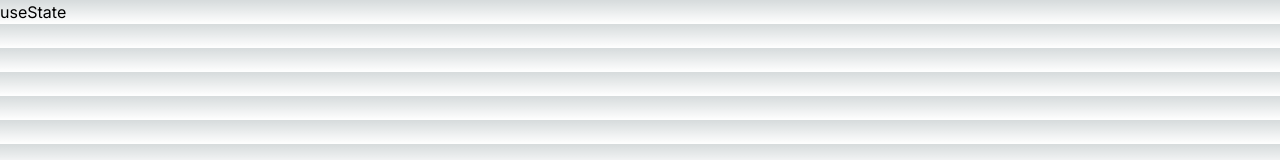
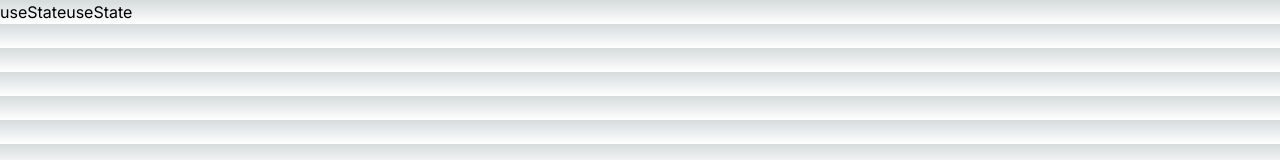
Before and after one commit to na2kera/react-hooks, a Next.js app: page / in a window 1280 px wide. Shown: the top 160 px of the page. Built offline with nearby package versions, Linux system fonts and the light colour scheme.

Commit message:
新しいリンクの追加

```diff
--- a/src/app/page.tsx
+++ b/src/app/page.tsx
@@ -3,8 +3,13 @@ import Link from "next/link";
 
 export default function Home() {
   return (
-    <Link href="/useState" legacyBehavior>
-      <a>useState</a>
-    </Link>
+    <>
+      <Link href="/useState" legacyBehavior>
+        <a>useState</a>
+      </Link>
+      <Link href="/useRef" legacyBehavior>
+        <a>useState</a>
+      </Link>
+    </>
   );
 }
```
